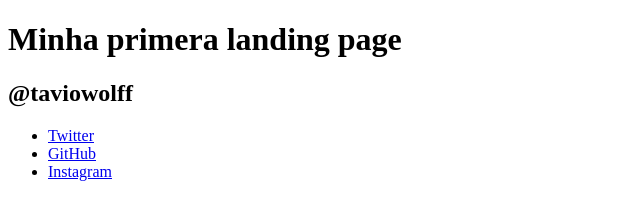
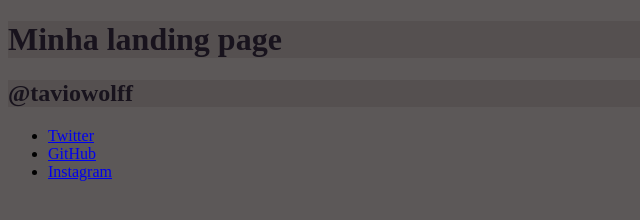
Before and after one commit to taviowolff/Landing_page, a plain HTML site: page landing_page/Page.html in a window 1280 px wide. Shown: the whole page, without its empty margins (0-640 px from the left). Drawn offline with Linux system fonts and the light colour scheme.

Commit message:
Update Page.html

```diff
--- a/landing_page/Page.html
+++ b/landing_page/Page.html
@@ -4,13 +4,24 @@
     <meta charset="UTF-8">
     <meta http-equiv="X-UA-Compatible" content="IE=edge">
     <meta name="viewport" content="width=device-width, initial-scale=1.0">
-    <title>Otávio Wolff</title>
+    <title>Primeiro projeto</title>
     <style>
+        body{
+            background-color: rgb(92, 88, 88);
+        }
+        h1{
+            background-color: rgb(85, 80, 80);
+            color: rgb(24, 19, 29);
+        }
+        h2{
+            background-color: rgb(85, 80, 80);
+            color: rgb(24, 19, 29);
+        }
 
     </style>
 </head>
 <body>
-    <h1>Minha primera landing page</h1>
+    <h1>Minha landing page</h1>
     <header>
         <h2>@taviowolff</h2>
     </header>
```
